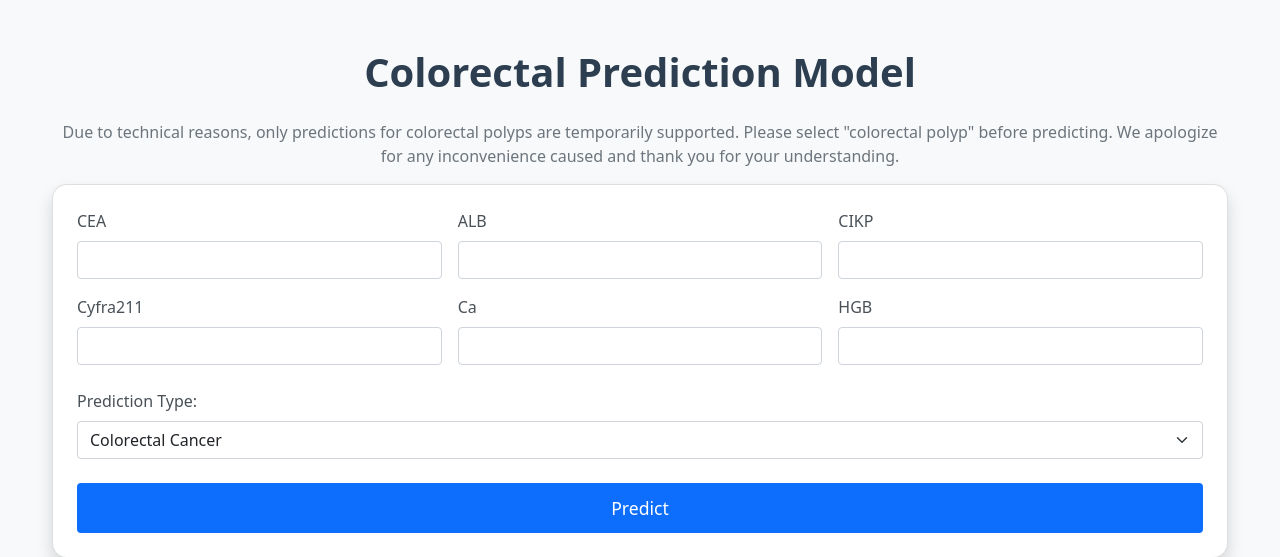
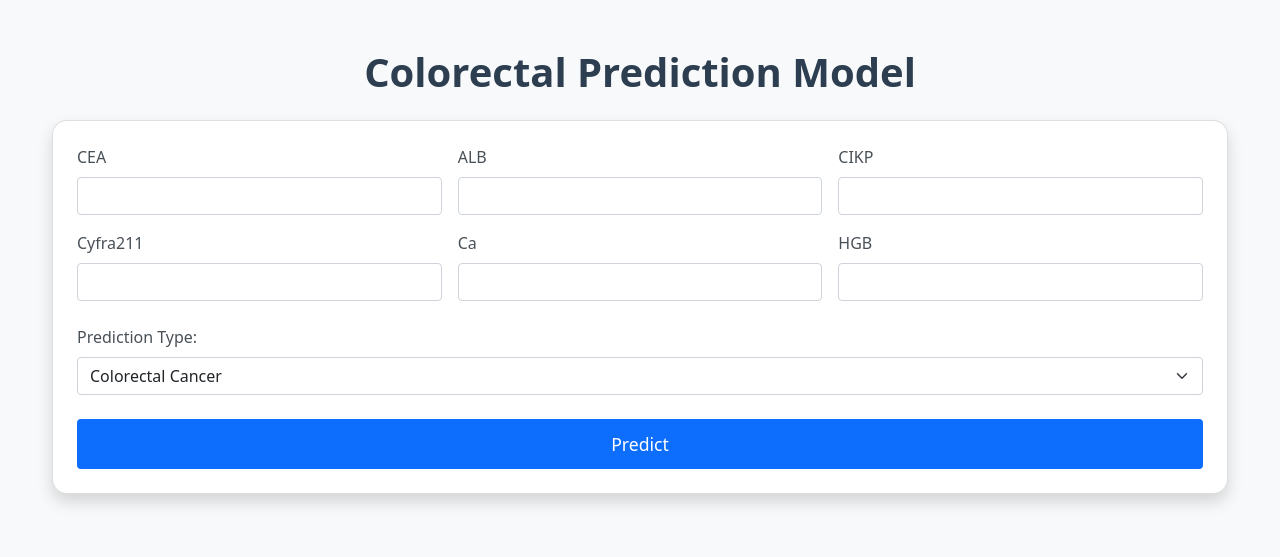
Before and after one commit to AE1490296263/colorectalmodel, a Flask app: page / in a window 1280 px wide. Shown: the top 557 px of the page. Run offline with Flask 3, Linux system fonts and the light colour scheme; parts of the project's set-up code (start-up, migrations or seed data) failed here and were passed over.

Commit message:
Update index.html

```diff
--- a/templates/index.html
+++ b/templates/index.html
@@ -10,7 +10,7 @@
 <body>
     <div class="container mt-5">
         <h1 class="text-center mb-4">Colorectal Prediction Model</h1>
-        <p class="text-center text-muted">Due to technical reasons, only predictions for colorectal polyps are temporarily supported. Please select "colorectal polyp" before predicting. We apologize for any inconvenience caused and thank you for your understanding.</p>
+        <p class="text-center text-muted"></p>
         <form method="POST" class="card p-4 shadow">
             <div class="row g-3">
                 {% for feature in ['CEA', 'ALB', 'CIKP', 'Cyfra211', 'Ca', 'HGB'] %}
```
